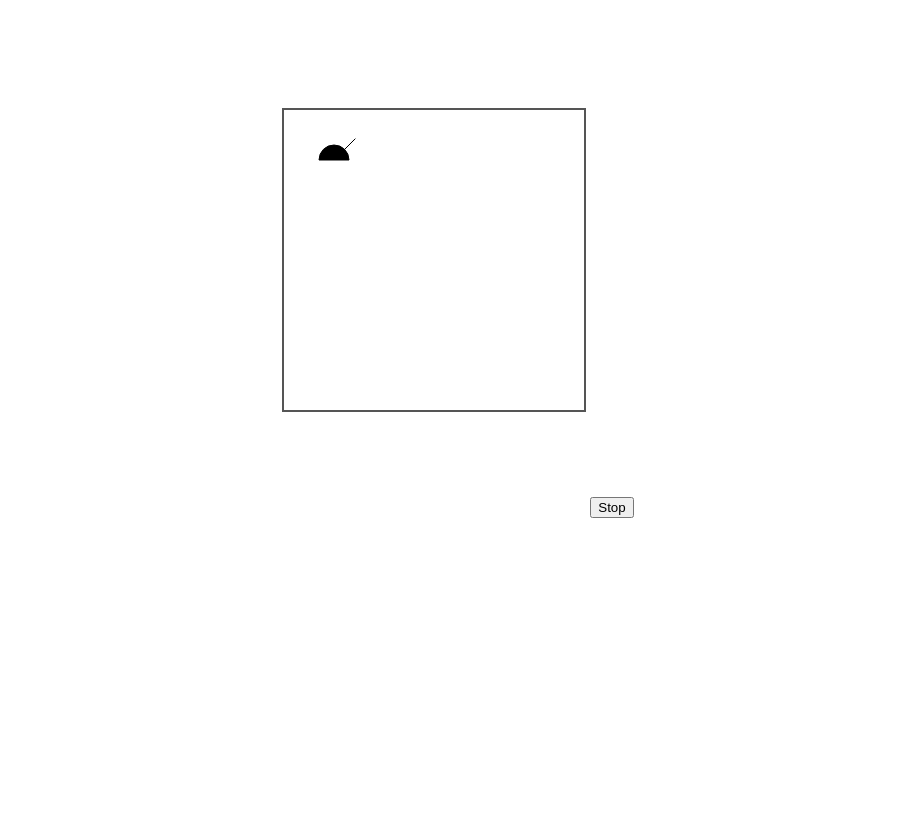
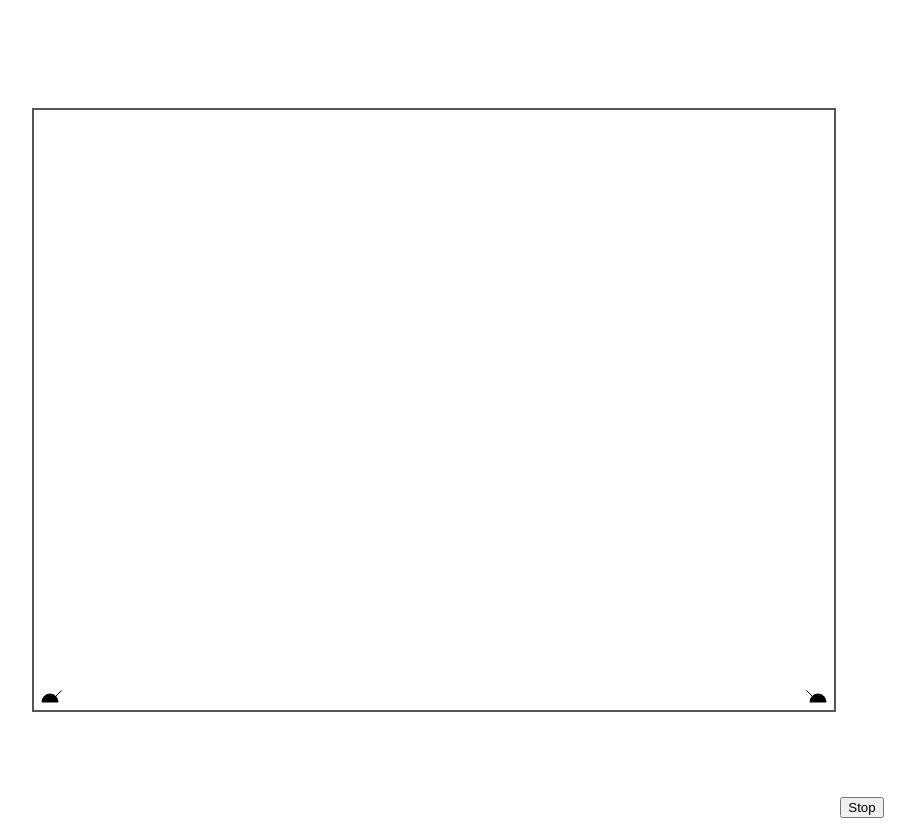
Before and after one commit to kylefox/tanklobber, a plain HTML site: page index.html in a window 1280 px wide. Shown: the whole page, without its empty margins (182-1097 px from the left). Before the commit the page ends 800 px from the top, so only its background shows below. Drawn offline with nearby package versions, Linux system fonts and the light colour scheme.

Commit message:
Added a second tank and a really hackish way to set direction.

```diff
--- a/Tank.js
+++ b/Tank.js
@@ -17,11 +17,21 @@ function deg2rad(degrees) {
 	MAX_LEFT = 0;
 	MAX_RIGHT = 90;
 
-    function Tank(x, y) {
+    function Tank(x, y, size, direction) {
+
 		this.x = x;
 		this.y = y;
-		this.size = 15;
-		this.setAngle(45);
+		this.size = size;
+		this.direction = direction;
+		if(this.direction == "east") {
+			this.maxLeft = 0;
+			this.maxRight = 90;
+			this.setAngle(45);
+		} else {
+			this.maxLeft = 270;
+			this.maxRight = 360;
+			this.setAngle(360 - 45);
+		}
 		this.rotationSpeed = 5;
 		this.move = null;
 
@@ -39,8 +49,8 @@ function deg2rad(degrees) {
     _global.Tank = Tank;
 
 	Tank.prototype.setAngle = function(degrees) {
-		if(degrees > MAX_RIGHT) degrees = MAX_RIGHT;
-		if(degrees < MAX_LEFT) degrees = MAX_LEFT;
+		if(degrees > this.maxRight) degrees = this.maxRight;
+		if(degrees < this.maxLeft) degrees = this.maxLeft;
 		this.angle = deg2rad(degrees);
 	};
 
--- a/TankLobber.js
+++ b/TankLobber.js
@@ -29,15 +29,15 @@ var _global = this;
 
 	// Sets up the objects for a new round.
 	TankLobber.prototype.setupRound = function() {
-		this.tank1 = new Tank(50, 50);
+		var tankSize = 8;
+		this.tank1 = new Tank(tankSize*2, this._canvas.height-tankSize, tankSize, "east");
+		this.tank2 = new Tank(this._canvas.width - tankSize*2, this._canvas.height-tankSize, tankSize, "west");
 	};
 
 	// Starts the main drawing cycle.
 	TankLobber.prototype.mainLoop = function() {
 		var self = this;
-		closure = function(){
-      self.tick();
-		};
+		closure = function(){ self.tick(); };
 		this._interval = _global.window.setInterval(closure, Math.ceil(1000 / self._fps));
 	};
 
@@ -50,6 +50,7 @@ var _global = this;
 	TankLobber.prototype.tick = function() {
 		this.clear();
 		this.tank1.draw(this._context);
+		this.tank2.draw(this._context);
 		// this.stop();
   };
 
--- a/index.html
+++ b/index.html
@@ -17,7 +17,7 @@
 </head>
 <body>
 
-<canvas id="canvas" width="300" height="300"></canvas>
+<canvas id="canvas" width="800" height="600"></canvas>
 <button id="stop">Stop</button>
 
 <script type="text/javascript" charset="utf-8">
@@ -26,21 +26,6 @@
 
     var game = new TankLobber(canvas, 30);
     game.start();
-
-    var tank = game.tank1;
-
-    // $(document).keydown = function(event) {
-    //  if(event.keyCode == LEFT || event.keyCode == RIGHT) {
-    //    if(event.keyCode == RIGHT) {
-    //      tank.setAngle(tank.getAngle() + tank.rotationSpeed);
-    //    }
-    //    if(event.keyCode == LEFT) {
-    //      tank.setAngle(tank.getAngle() - tank.rotationSpeed);
-    //    }
-    //    event.preventDefault();
-    //  }
-    // };
-
 
     $("#stop").click(function(){
       game.stop();
```
